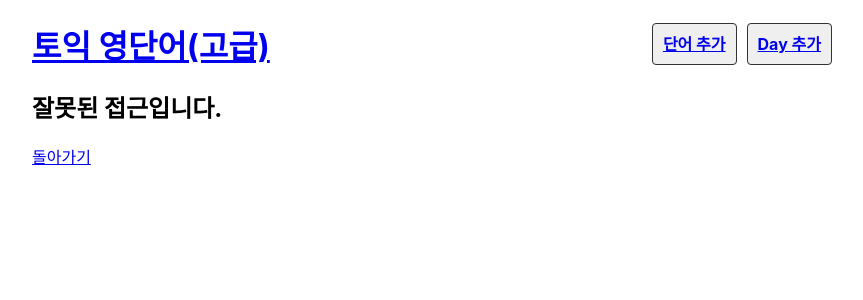
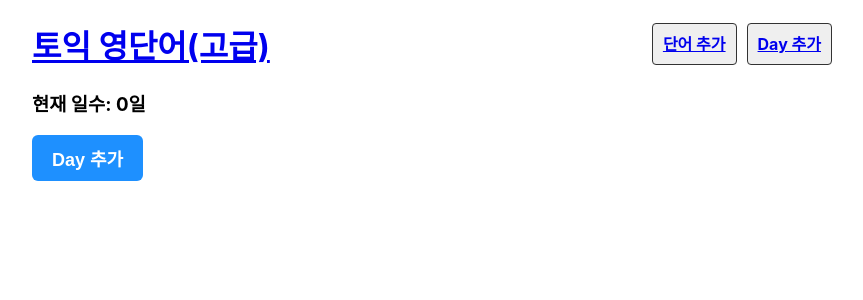
Before and after one commit to devmk1090/React-Basic, a React (Create React App) app: page /create_day in a window 1280 px wide. Shown: the top 300 px of the page, without its empty margins (208-1071 px from the left). Built offline with nearby package versions, Linux system fonts and the light colour scheme; no server answers.

Commit message:
simple project (11) 예외처리 - 네트워크가 느려지면 loading 추가 - span: 텍스트를 렌더링하고 스타일 적용

```diff
--- a/src/App.js
+++ b/src/App.js
@@ -6,6 +6,7 @@
 
 import { BrowserRouter, Route, Routes } from 'react-router-dom';
 import EmptyPage from "./component/EmptyPage";
+import CreateDay from "./component/CreateDay";
 
 function App() {
   return (
@@ -16,6 +17,7 @@
           <Route path="/" element={<DayList></DayList>} />
           <Route path="/day/:day" element={<Day />} />
           <Route path="/create_word" element={<CreateWord />} />
+          <Route path="/create_day" element={<CreateDay />} />
           <Route path="*" element={<EmptyPage />} />
         </Routes>
       </BrowserRouter>
--- /dev/null
+++ b/src/component/CreateDay.js
@@ -0,0 +1,32 @@
+import { useNavigate } from "react-router-dom";
+import useFetch from "../hooks/useFetch";
+
+export default function CreateDay() {
+
+    const days = useFetch("http://localhost:3001/days");
+    const navigate = useNavigate();
+
+    function addDay() {
+        fetch(`http://localhost:3001/days/`, {
+            method: 'POST',
+            headers: {
+                'Content-Type': 'application/json',
+            },
+            body: JSON.stringify({
+                day: days.length + 1
+            }),
+        })
+            .then(res => {
+                if (res.ok) {
+                    alert("생성이 완료 되었습니다");
+                    navigate(`/`);
+                }
+            });
+    }
+    return (
+        <div>
+            <h3>현재 일수: {days.length}일</h3>
+            <button onClick={addDay}>Day 추가</button>
+        </div>
+    );
+}
--- a/src/component/Day.js
+++ b/src/component/Day.js
@@ -10,6 +10,7 @@
     return (
         <>
             <h2>Day {day}</h2>
+            {words.length === 0 && <span>Loading...</span>}
             <table>
                 <tbody>
                     {words.map(word => (
--- a/src/component/DayList.js
+++ b/src/component/DayList.js
@@ -5,6 +5,9 @@
 
     const days = useFetch("http://localhost:3001/days");
 
+    if (days.length === 0) {
+        return <span>Loading...</span>;
+    }
     return (
         <ul className="list_day">
             {days.map(day => (
--- a/src/component/Header.js
+++ b/src/component/Header.js
@@ -10,9 +10,9 @@
                 <Link to="/create_word" className="link">
                     단어 추가
                 </Link>
-                <a href="#x" className="link">
+                <Link to="/create_day" className="link">
                     Day 추가
-                </a>
+                </Link>
             </div>
         </div>
     )
```
Also changed, not shown: src/db/data.json (+11 -0 lines).
